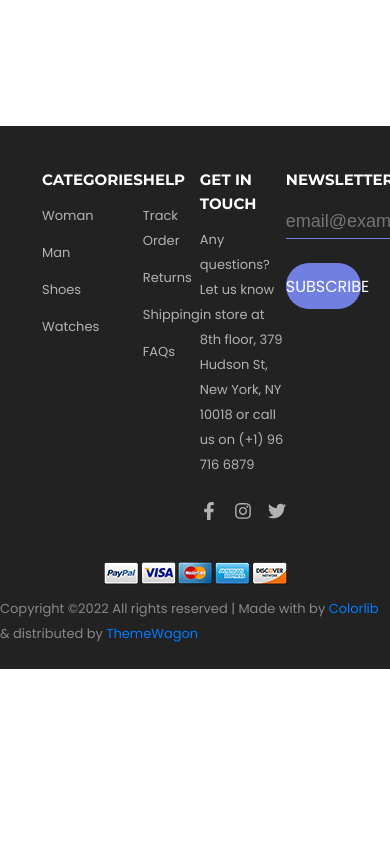
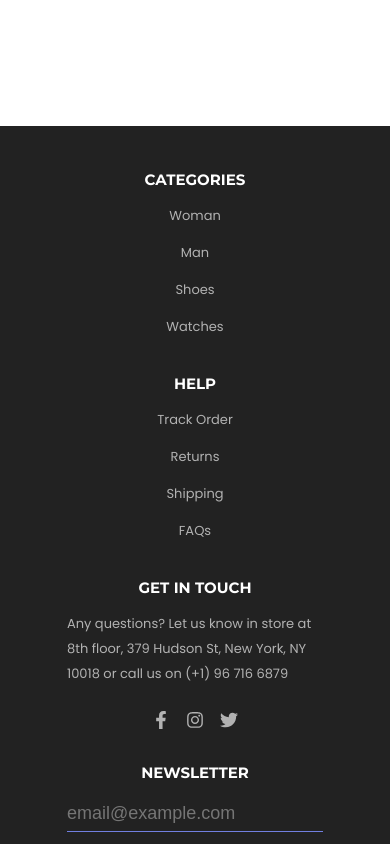
Before and after one commit to Cireka/Cosa-Store-Project, a Next.js app: page /Blog in a window 390 px wide. Shown: the part 3240-4084 px from the top of the page. Before the commit the page ends 3909 px from the top, so only its background shows below. Built offline with nearby package versions, Linux system fonts and the light colour scheme; a web font is replaced by a local one.

Commit message:
Finished Responsive on Landing Page

```diff
--- a/Components/FilterButtonDropDown/Filters.js
+++ b/Components/FilterButtonDropDown/Filters.js
@@ -49,7 +49,7 @@ const Filters = () => {
               <GiPlainCircle
                 style={{ border: "1px solid gray", borderRadius: "50%" }}
                 color="White"
-              />{" "}
+              />
               White
             </li>
           </ul>
--- a/Components/FilterButtonDropDown/Filters.module.css
+++ b/Components/FilterButtonDropDown/Filters.module.css
@@ -55,3 +55,31 @@
   cursor: pointer;
   border: #717fe0 1px solid;
 }
+
+@media (max-width: 800px) {
+  .Parrent {
+    display: grid;
+    grid-template-columns: 1fr 1fr;
+    gap: 2.8rem;
+  }
+  .listParrent {
+    text-align: center;
+    display: flex;
+    justify-content: center;
+  }
+}
+
+@media (max-width: 368px) {
+  .Parrent {
+    display: flex;
+    flex-direction: column;
+    align-items: center;
+    gap: 3.8rem;
+  }
+  .listParrent {
+    text-align: center;
+  }
+  .TagsTitle {
+    text-align: center;
+  }
+}
--- a/Components/Footer/Footer.module.css
+++ b/Components/Footer/Footer.module.css
@@ -92,6 +92,7 @@
   font-size: 13px;
   line-height: 1.923;
   color: #888;
+  text-align: center;
 }
 .FooterCopyRightsParrent > p > a {
   text-decoration: none;
@@ -114,3 +115,32 @@
   background-color: #222;
   padding-bottom: 2.2rem;
 }
+@media (max-width: 880px) {
+  .FooterSectionParrent > button {
+    width: 100%;
+    height: auto;
+  }
+  .FooterContainer {
+    padding: 4.2rem 2.2rem;
+    display: grid;
+    grid-template-columns: 1fr 1fr;
+    gap: 7.2rem;
+  }
+}
+
+@media (max-width: 456px) {
+  .FooterContainer {
+    gap: 3.2rem 2.2rem;
+  }
+}
+
+@media (max-width: 404px) {
+  .FooterContainer {
+    grid-template-columns: 1fr;
+    max-width: 300px;
+    margin: 0 auto;
+  }
+  .FooterSectionParrent {
+    align-items: center;
+  }
+}
--- a/Components/Navigation/NavBar.module.css
+++ b/Components/Navigation/NavBar.module.css
@@ -295,14 +295,56 @@
     border: none;
   }
 }
-/* @media (max-width: 980px) {
-  .topBar {
-    max-width: 90rem;
+@media (max-width: 350px) {
+  .MobileNavContainer > h2 {
+    transition: ease-in-out 0.3s;
+    font-family: "Poppins", sans-serif;
+    font-weight: 400;
+    font-size: 1.2rem;
   }
+  .MobileNavContainer > h2:hover {
+    cursor: pointer;
+    color: #717fe0;
+    font-size: 1.2rem;
+  }
+  .AdditionalLinksParrent > h2 {
+    font-family: "Poppins", sans-serif;
+    font-weight: 400;
+    font-size: 1.2rem;
+  }
+}
+
+@media (max-width: 376px) {
   .Navigation {
-    max-width: 90rem;
+    padding: 0 1.2rem !important;
   }
-  .NavParrent {
-    margin-top: 1.2rem;
+  .CartAndWishlist {
+    display: flex;
+    justify-content: center;
+    align-items: center;
+    gap: 1.8rem;
   }
-} */
+  .Icons {
+    color: #333;
+    width: 160%;
+    height: auto;
+  }
+  .BurgerMenu {
+    width: 160%;
+    height: auto;
+  }
+  .iconNum {
+    position: absolute;
+    border-radius: 50%;
+
+    width: 2rem;
+    height: auto;
+    top: -1rem;
+    left: 1.2rem;
+  }
+  .logo {
+    width: 13rem;
+    height: auto;
+    margin-right: 2.2rem;
+  }
+}
```
